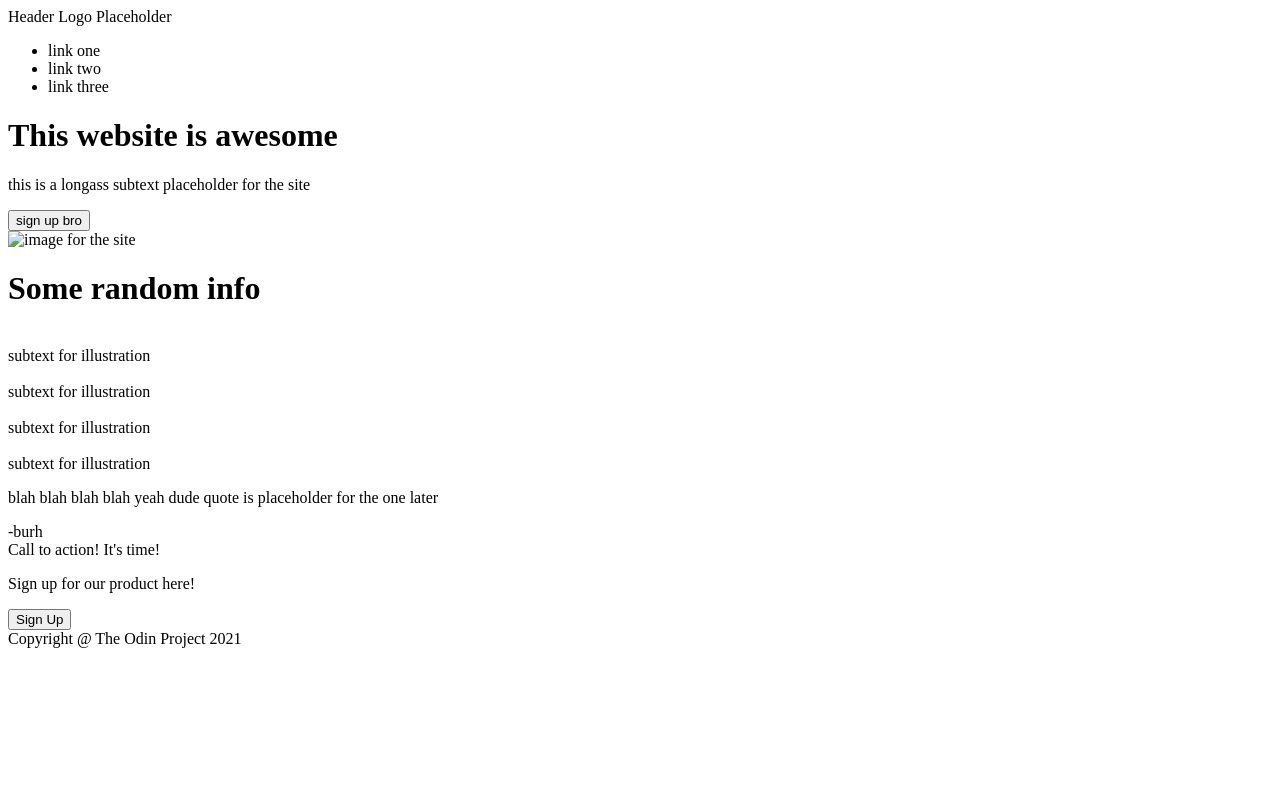
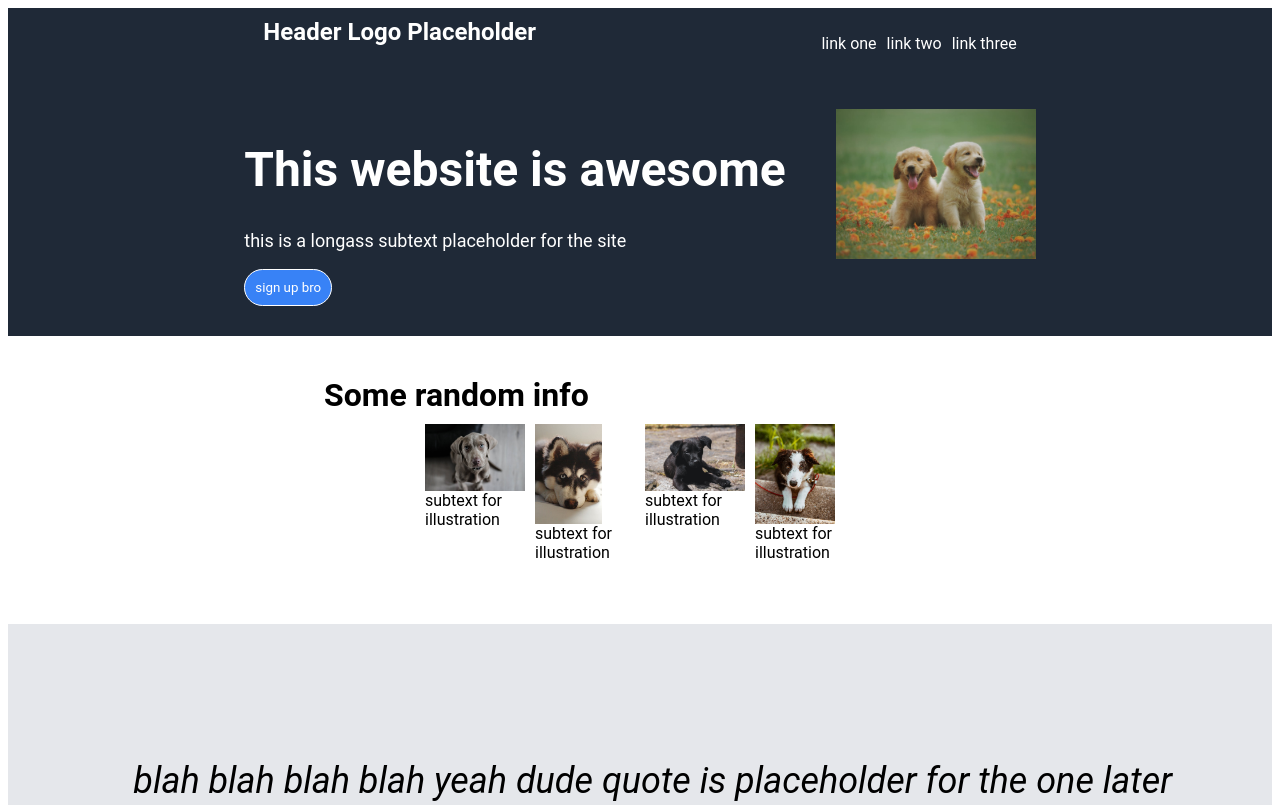
Before and after one commit to AllwinLuki/Landing-Page-Project, a plain HTML site: page index.html in a window 1280 px wide. Shown: the top 805 px of the page. Drawn offline with Linux system fonts and the light colour scheme; files that its build step writes are made by us from their sources.

Commit message:
finished the base project, still in need of polish

```diff
--- a/index.html
+++ b/index.html
@@ -3,45 +3,45 @@
     <head>
         <title>Landing Page</title>
         <meta charset="utf-8">
-        <link rel="stylesheet" href="./style.css">
+        <link rel="stylesheet" href="./stylesheet/style.css">
     </head>
 
     <body>
         <div class="header">
             <div>Header Logo Placeholder</div>
             <ul>
-                <li>link one</li>
-                <li>link two</li>
-                <li>link three</li>
+                <li><a>link one</a></li>
+                <li><a>link two</a></li>
+                <li><a>link three</a></li>
             </ul>
         </div>
 
-        <div class="sign-up">
-            <div>
-                <h1>This website is awesome</h1>
+        <div id="hero">
+            <div class="hero-container">
+                <h1 id="hero-header">This website is awesome</h1>
                 <p>this is a longass subtext placeholder for the site</p>
                 <button>sign up bro</button>
             </div>
-            <img src="" alt="image for the site">
+            <img src="./images/herodog.jpeg" alt="image for the site">
         </div>
 
         <div class="main-page">
             <h1>Some random info</h1>
             <div class="container">
                 <div class="illustration">
-                    <img src="" alt="">
+                    <img src="./images/dog1.jpeg" alt="image 1">
                     <div class="text">subtext for illustration</div>
                 </div>
                 <div class="illustration">
-                    <img src="" alt="">
+                    <img src="./images/dog2.jpeg" alt="image 2">
                     <div class="text">subtext for illustration</div>
                 </div>
                 <div class="illustration">
-                    <img src="" alt="">
+                    <img src="./images/dog3.jpeg" alt="image 3">
                     <div class="text">subtext for illustration</div>
                 </div>
                 <div class="illustration">
-                    <img src="" alt="">
+                    <img src="./images/dog4.jpeg" alt="image 4">
                     <div class="text">subtext for illustration</div>
                 </div>
             </div>
@@ -54,12 +54,12 @@
             <div class="quotee">-burh</div>
         </div>
 
-        <div class="signup-bottom">
+        <div class="signup">
                 <div class="container2">
             <div class="call-to-action">Call to action! It's time!</div>
             <p>Sign up for our product here!</p>
               </div>
-            <button class="sign-up-button">Sign Up</button>
+            <button>Sign Up</button>
         </div>
 
         <div class="footer">
--- a/stylesheet/style.css
+++ b/stylesheet/style.css
@@ -0,0 +1,153 @@
+*{
+    font-family: roboto, 'Times New Roman', Times, serif;
+}
+
+body{
+    display: flex;
+    flex-direction: column;
+}
+
+button{
+    background-color:#3882f6;
+    color: white;
+    border: 1px solid white;
+    border-radius: 25px;
+    padding: 10px;
+}
+
+button:hover{
+    background-color: lightblue;
+    size: 110%;
+}
+
+.header{
+    display: flex;
+    justify-content: space-evenly;
+    padding: 10px;
+    background-color: #1F2937;
+    color: white;
+}
+.header div{
+    font-size: 24px;
+    font-weight: bold;
+}
+
+
+#hero{
+    display: flex;
+    justify-content: center;
+    background-color: #1F2937;
+    padding: 30px;
+    gap: 50px;
+}
+
+#hero img{
+    width: 200px;
+    height: 150px;
+}
+
+#hero h1{
+    font-size: 48px;
+    font-weight: bolder;
+}
+
+.hero-container{
+    flex-shrink: 1;
+}
+
+#hero p{
+    font-size: 18px;
+}
+
+.container{
+    display: flex;
+    justify-content: center;
+    gap: 10px;
+    flex-wrap: wrap;
+}
+
+.main-page{
+    display: flex;
+    flex-direction: column;
+    justify-content: center;
+    align-items: center;
+    padding-bottom: 100px;
+    padding-top: 30px;
+}
+
+.main-page h1{
+    width: 50%;
+    margin: auto;
+    padding: 10px;
+}
+
+.quote{
+    background-color: #E5E7EB;
+   display: flex;
+   flex-direction: column;
+   align-items: flex-end;
+   padding-right: 130px;
+   padding: 100px;
+}
+
+.the-quote{
+    font-size: 36px;
+    font-style: italic;
+}
+
+.signup{
+    margin: auto;
+    margin-top: 40px;
+    margin-bottom: 40px;
+    width: 50%;
+    background-color: #3882f6;
+    padding: 30px 60px 30px 60px;
+    display: flex;
+    gap: 20px;
+    justify-content: center;
+    align-items: center;
+    border-radius: 25px;
+}
+
+.footer{
+    background-color: #1F2937;
+    color: white;
+    display: flex;
+    justify-content: center;
+    padding: 20px;
+}
+
+#hero, .signup{
+    color: white;
+}
+
+ul{
+    display: flex;
+    gap: 10px;
+}
+
+li{
+    list-style: none;
+    color: white;
+}
+
+a{
+    text-decoration: none;
+}
+
+.illustration img{
+    max-width: 100%;
+    max-height: 100%;
+    display: block;
+}
+
+.illustration{
+    width: 100px;
+    height: 100px;
+}
+
+.call-to-action{
+font-size: 30px;
+font-weight: bold;
+
+}
```
Also changed, not shown: images/dog1.jpeg (added), images/dog2.jpeg (added), images/dog3.jpeg (added), images/dog3.jpg (added), images/dog4.jpeg (added), images/herodog.jpeg (added).
